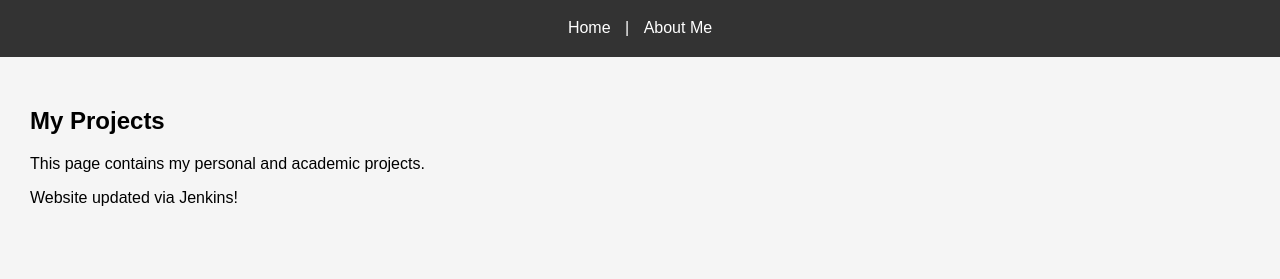
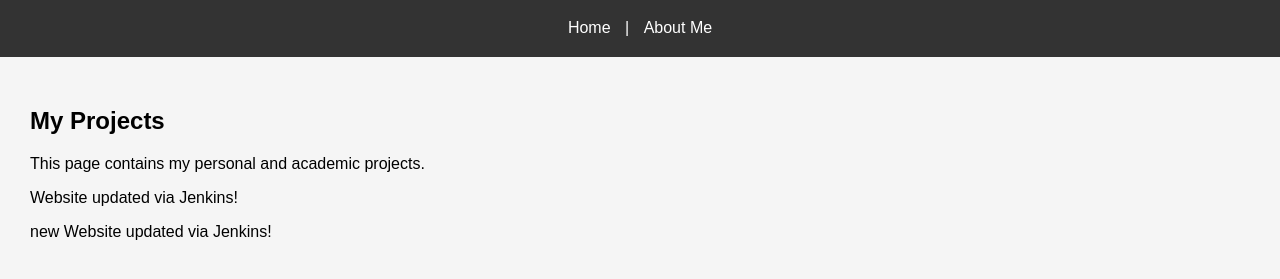
Before and after one commit to SamikshaChavan1919/portfolio-jenkins, a plain HTML site: page index.html in a window 1280 px wide. Shown: the part 81-360 px from the top of the page. Drawn offline with Linux system fonts and the light colour scheme.

Commit message:
Webhook test

```diff
--- a/index.html
+++ b/index.html
@@ -18,6 +18,7 @@
         <h2>My Projects</h2>
         <p>This page contains my personal and academic projects.</p>
         <p>Website updated via Jenkins!</p>
+        <p>new Website updated via Jenkins!</p>
 
     </section>
 </body>
```
